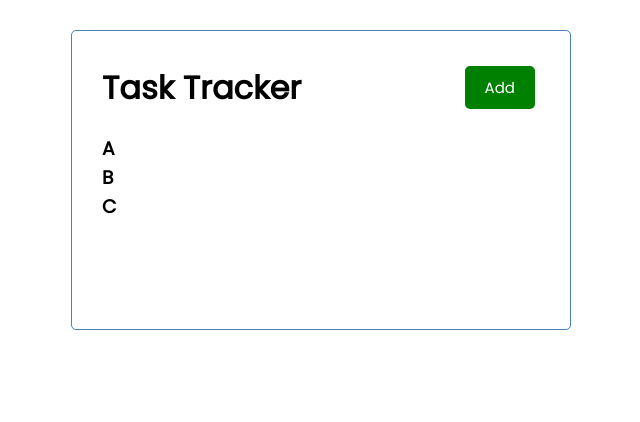
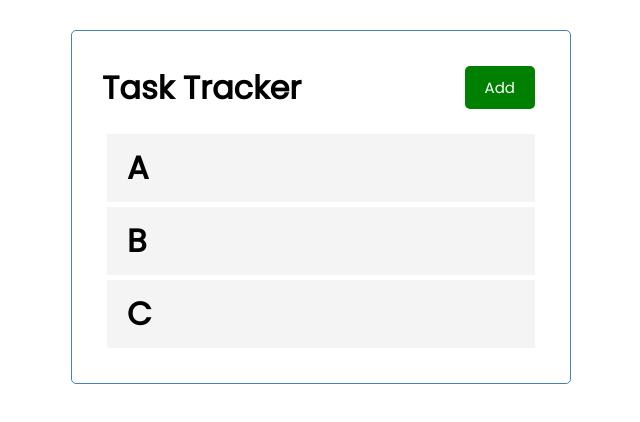
Before and after one commit to iArtz/react-task-tracker, a React (Create React App) app: page / in a window 1280 px wide. Shown: the top 422 px of the page, without its empty margins (319-959 px from the left). Built offline with nearby package versions, Linux system fonts and the light colour scheme.

Commit message:
Added task component

```diff
--- a/src/App.js
+++ b/src/App.js
@@ -2,7 +2,6 @@ import { useState } from 'react'
 
 import Header from './components/Header'
 import Tasks from './components/Tasks'
-import './App.css'
 
 function App() {
   const [tasks, setTasks] = useState([
--- /dev/null
+++ b/src/components/Task.js
@@ -0,0 +1,19 @@
+import PropTypes from 'prop-types'
+
+const Task = ({ task }) => {
+  return (
+    <div className='task'>
+      <h1>{task}</h1>
+    </div>
+  )
+}
+
+Task.defaultProps = {
+  task: 'My Task',
+}
+
+Task.propTypes = {
+  task: PropTypes.string,
+}
+
+export default Task
--- a/src/components/Tasks.js
+++ b/src/components/Tasks.js
@@ -1,8 +1,10 @@
+import Task from './Task'
+
 const Tasks = ({ tasks }) => {
   return (
     <div>
       {tasks.map((task) => (
-        <h3>{task.text}</h3>
+        <Task key={task.id} task={task.text} />
       ))}
     </div>
   )
```
